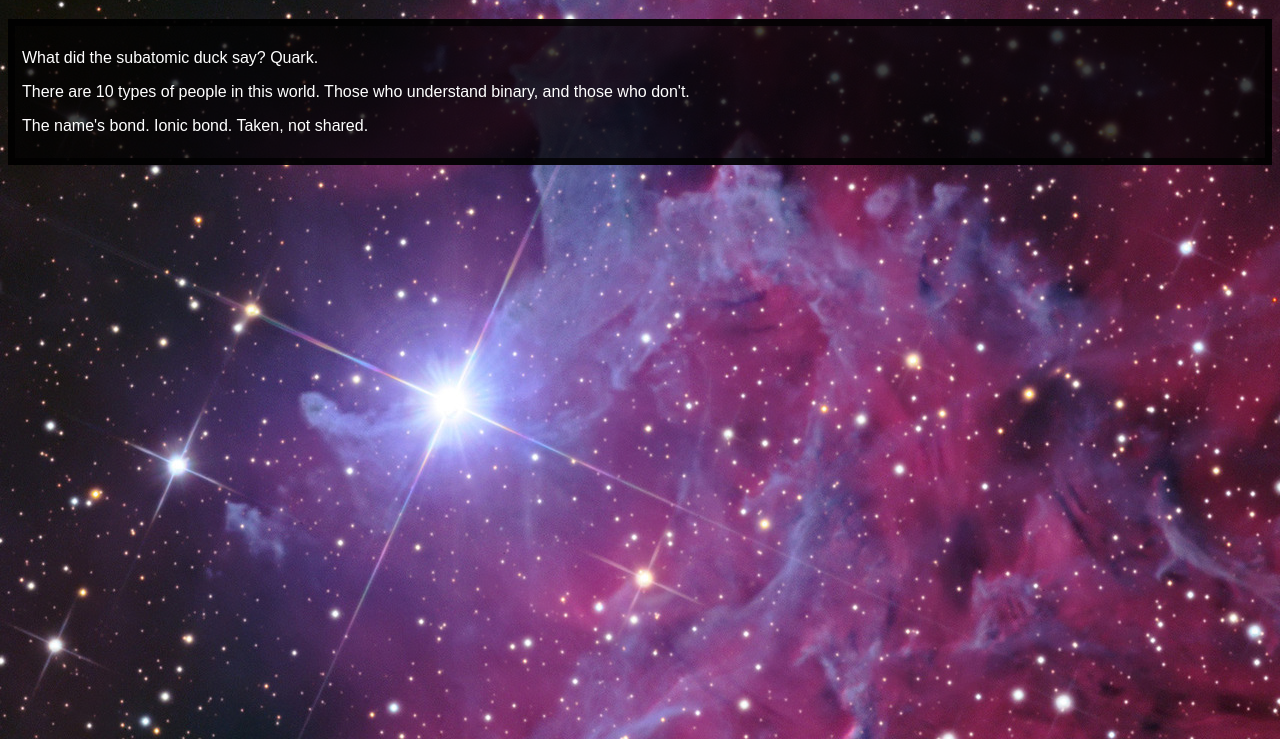
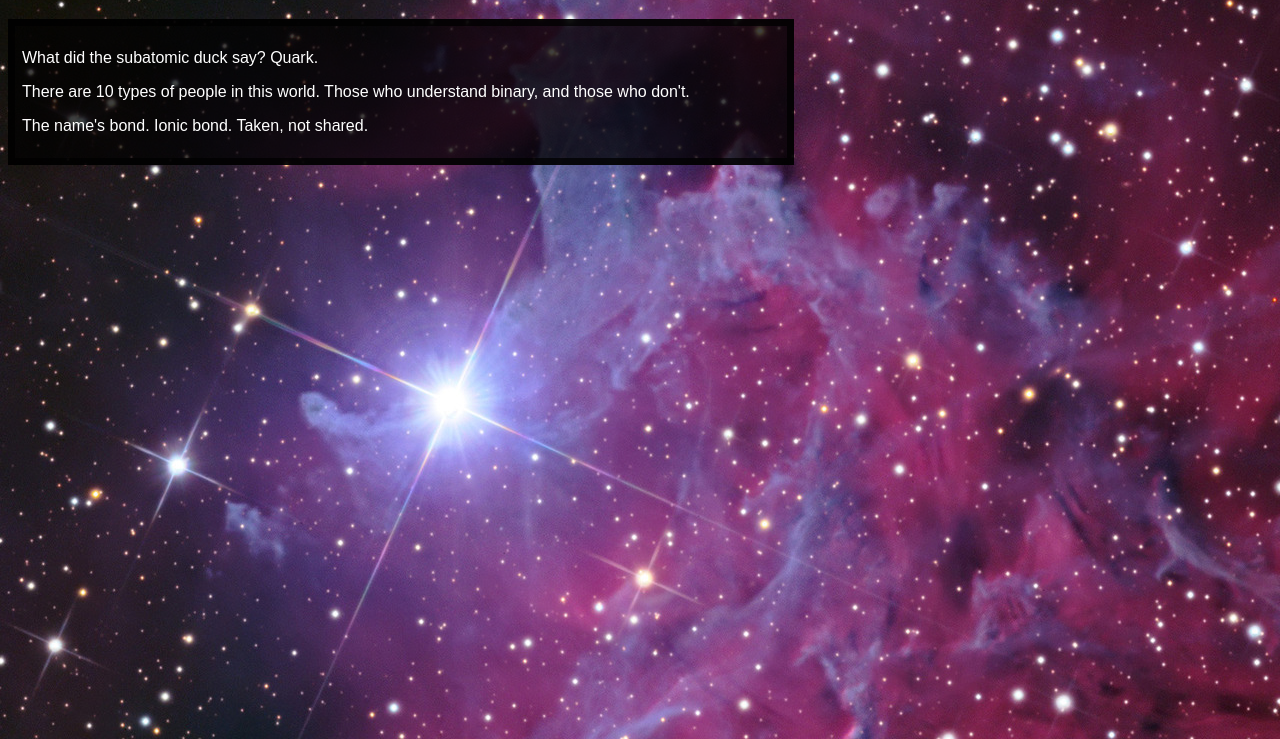
Before and after one commit to chloestingray/pun-site, a plain HTML site: page index.html in a window 1280 px wide. Shown: the part 61-800 px from the top of the page. Drawn offline with Linux system fonts and the light colour scheme.

Commit message:
floats....

```diff
--- a/style.css
+++ b/style.css
@@ -22,6 +22,8 @@ div.puns{
   border-width: 7px;
   border-color: rgba(0,0,0,0.75);
   padding: 7px;
+  float:left;
+  width:60%;
 }
 
 aside{
```
